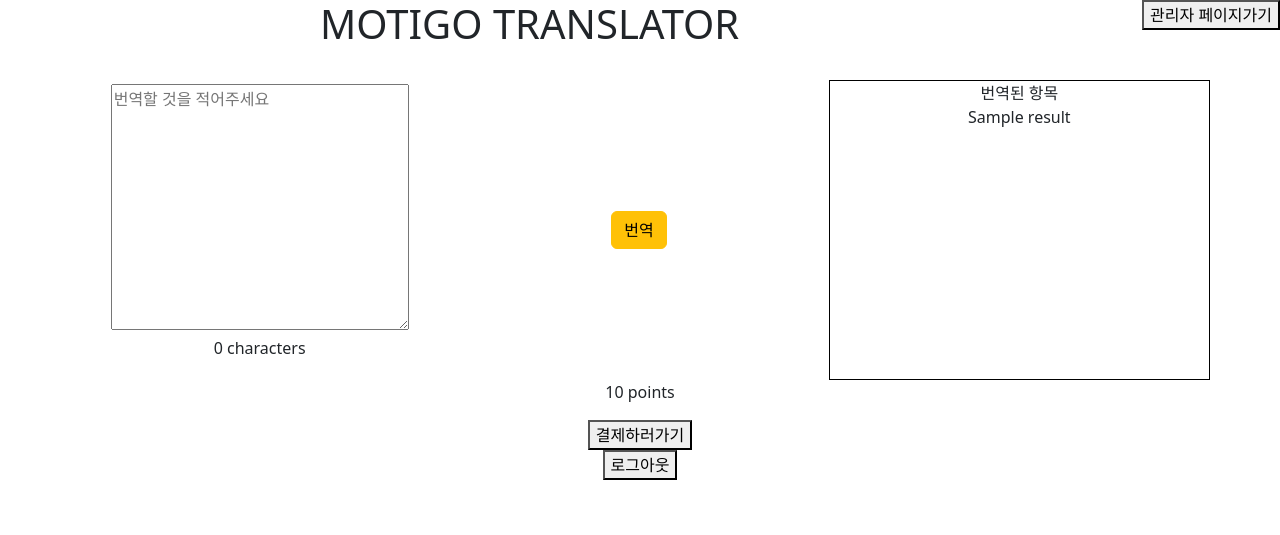
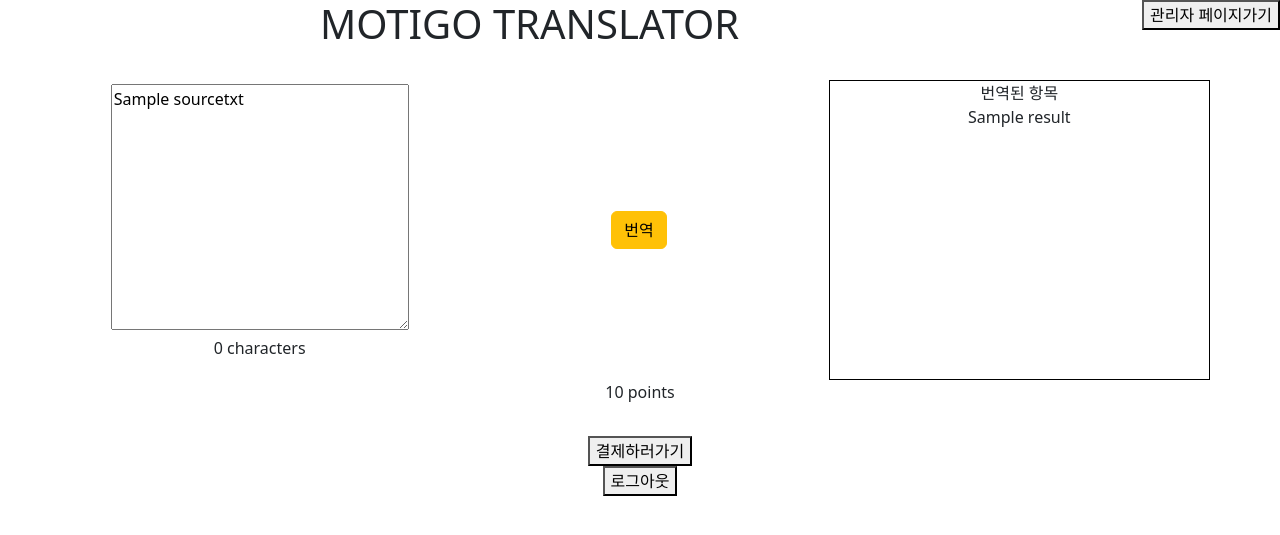
Before and after one commit to hedgehog0213/motigo_ys, a Flask app: template templates/translator.html in a window 1280 px wide. Shown: the top 535 px of the page. Run offline with Flask 2, Linux system fonts and the light colour scheme; the template is opened without the code that fills it: most values are stand-ins (such as "Sample title", 1, 10 or a date in 2020); some libraries are stand-ins or nearby versions.

Commit message:
번역 전 내용 출력, 포인트 처리 중 타입변경(백엔드), 포인트<글자 수 시 번역 비활성화

```diff
--- a/main.py
+++ b/main.py
@@ -21,7 +21,6 @@ paidamount=""
 paidamount=""
 uid=''
 point=0
-
 
 #메인화면
 
@@ -47,7 +46,7 @@ def trans(tgtresult=tgtresult, result=result, source_len=source_len,uid=uid,poin
         tgtresult = whole_result[2] #딱 번역된 결과만
         source_len=len(sourcetxt.replace(' ', ''))
         point = in_up.select_point(session['uid']) # 사용 전 포인트 조회
-    return render_template("translator.html",result=tgtresult,source_len=source_len,uid=uid, point=point)#딱 번역된 결과만
+    return render_template("translator.html",len=source_len,sourcetxt=sourcetxt, result=tgtresult,source_len=source_len,uid=uid, point=point)#딱 번역된 결과만
 
 @app.route("/move_admin")
 def move_admin():
--- a/templates/popauth.html
+++ b/templates/popauth.html
@@ -58,7 +58,7 @@
             data: JSON.stringify(j),
             success:function(data){
               alert(username+"님 환영합니다");
-              window.location.href = "/trans";
+              location.replace('/trans');
           }
           });
 
@@ -75,8 +75,6 @@
 </script>
 
 <button type="button" onclick="authpop()">구글 계정으로 로그인하기</button>
-<button type="button" onclick="authsignout()">sign out</button>
-
 
 </body>
 
--- a/templates/translator.html
+++ b/templates/translator.html
@@ -50,7 +50,7 @@
               });
           } else {
             alert('로그인 후 이용 가능합니다')
-            //location.replace('/');
+            location.replace('/');
           }
       })
 </script>
@@ -61,15 +61,17 @@
             document.getElementById("charNum").innerHTML = len+' characters';
 
           var point = document.getElementById('point').innerText;
-          console.log(point);
-          console.log(len);
+          //console.log(point);
+          //console.log(len);
 
-          if(point>len) {
-            var button_click = document.getElementById("trans");
-            button_click.onclick = function(){
-              button_click.disabled = true;
-              alert('포인트 충전 후 이용바랍니다');
-            }
+          var button_click = document.getElementById("trans");
+
+          if(point<len) {
+            button_click.disabled = true;
+            document.getElementById("notices").innerHTML = '포인트가 부족합니다';
+          } else {
+            button_click.disabled = false;
+            document.getElementById("notices").innerHTML = '';
           }
       }
 </script>
@@ -99,6 +101,7 @@
               {{result}}
           </div>
           <p><span id="point" name="point">{{point}}</span> points</p>
+          <p id="notices" style="color: red"> </p>
         </div>
       </form>
       <button type="button" onclick="location.href='kg' ">결제하러가기</button>
@@ -113,5 +116,15 @@
 
       </div>
     <script src="https://cdn.jsdelivr.net/npm/bootstrap@5.3.0-alpha1/dist/js/bootstrap.bundle.min.js" integrity="sha384-w76AqPfDkMBDXo30jS1Sgez6pr3x5MlQ1ZAGC+nuZB+EYdgRZgiwxhTBTkF7CXvN" crossorigin="anonymous"></script>
+    <script>
+      // 번역 전 내용 함께 출력
+      var txt = '{{sourcetxt}}';
+      console.log(typeof(txt));
+
+      if(txt != "None") {
+        console.log(txt);
+        document.getElementById("sourcetxt").innerHTML = txt;
+      }
+    </script>
   </body>
 </html>
```
